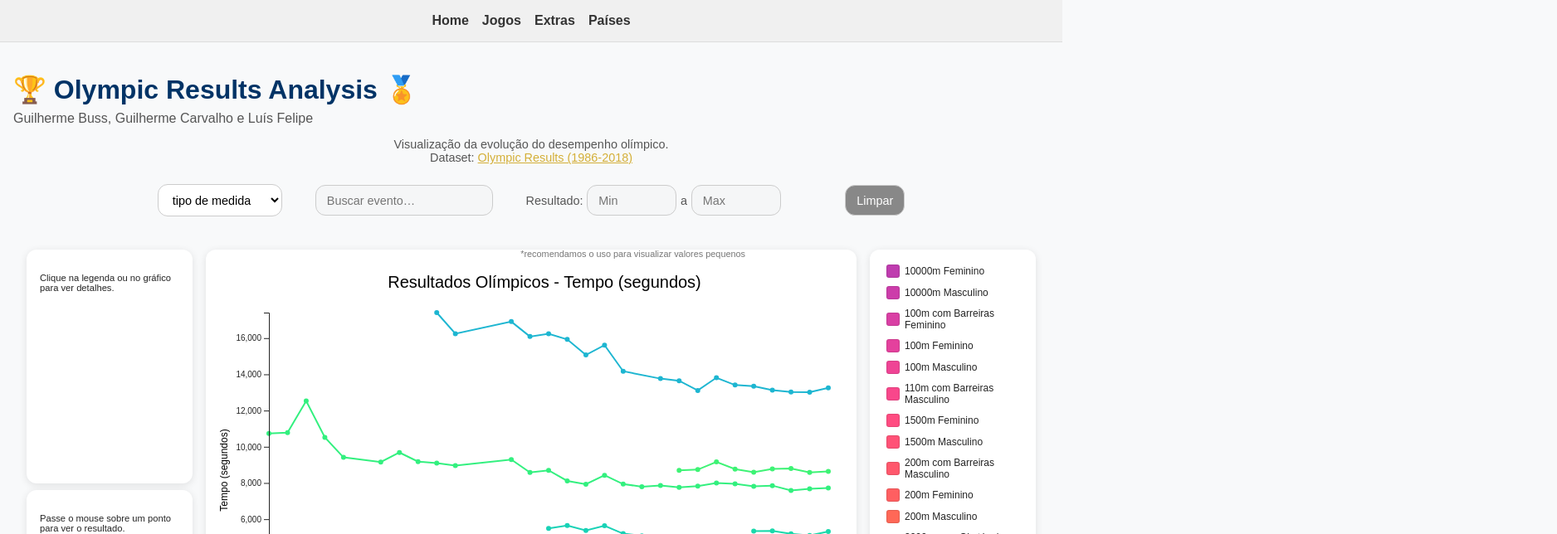
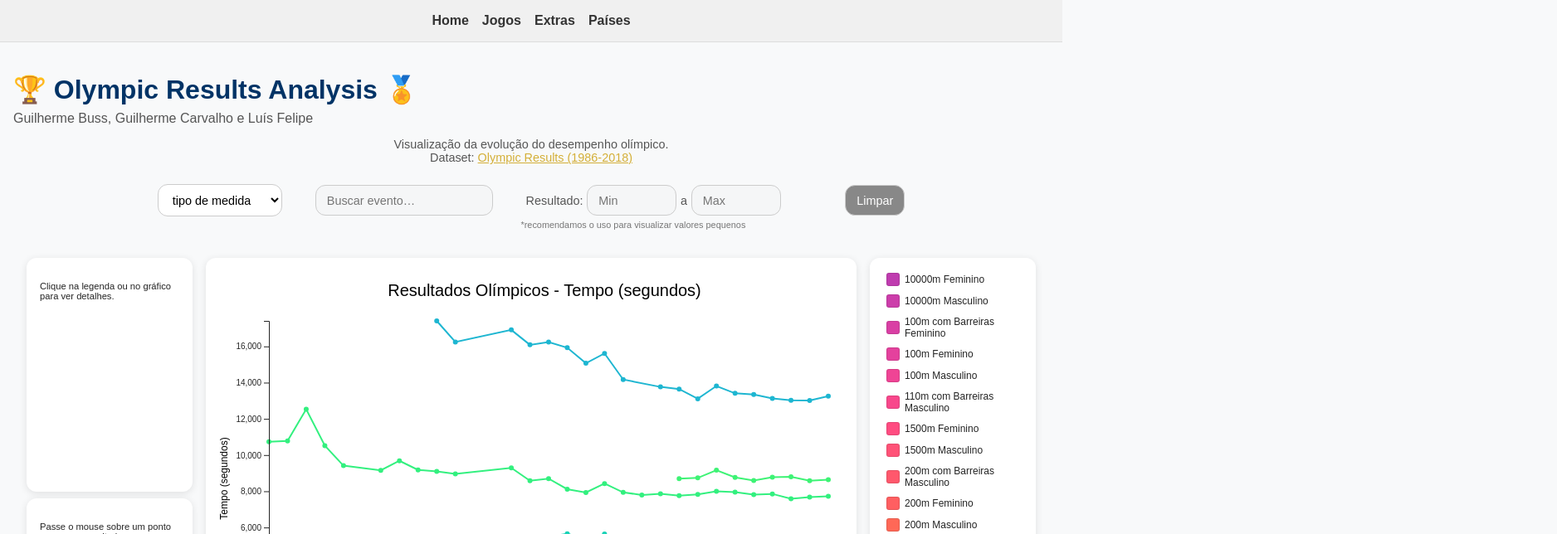
Before and after one commit to FGV-VIS-2025/final-project-analise-resultados-olimpiadas, a SvelteKit app: page / in a window 1280 px wide. Shown: the top 644 px of the page at 83% size, 1876 px wide, since content can reach past the window. Built offline with nearby package versions, Linux system fonts and the light colour scheme.

Commit message:
ajeitei o css

```diff
--- a/src/routes/+page.svelte
+++ b/src/routes/+page.svelte
@@ -183,10 +183,10 @@
 
 
 #guide {
-	position: absolute;
+	position: relative;
 	left: 49%;
 	height: 10px;
-	top: 300px;
+	top: -20px;
 	display: block;
 	font-size: 0.68rem;
 	color: #777;
```
